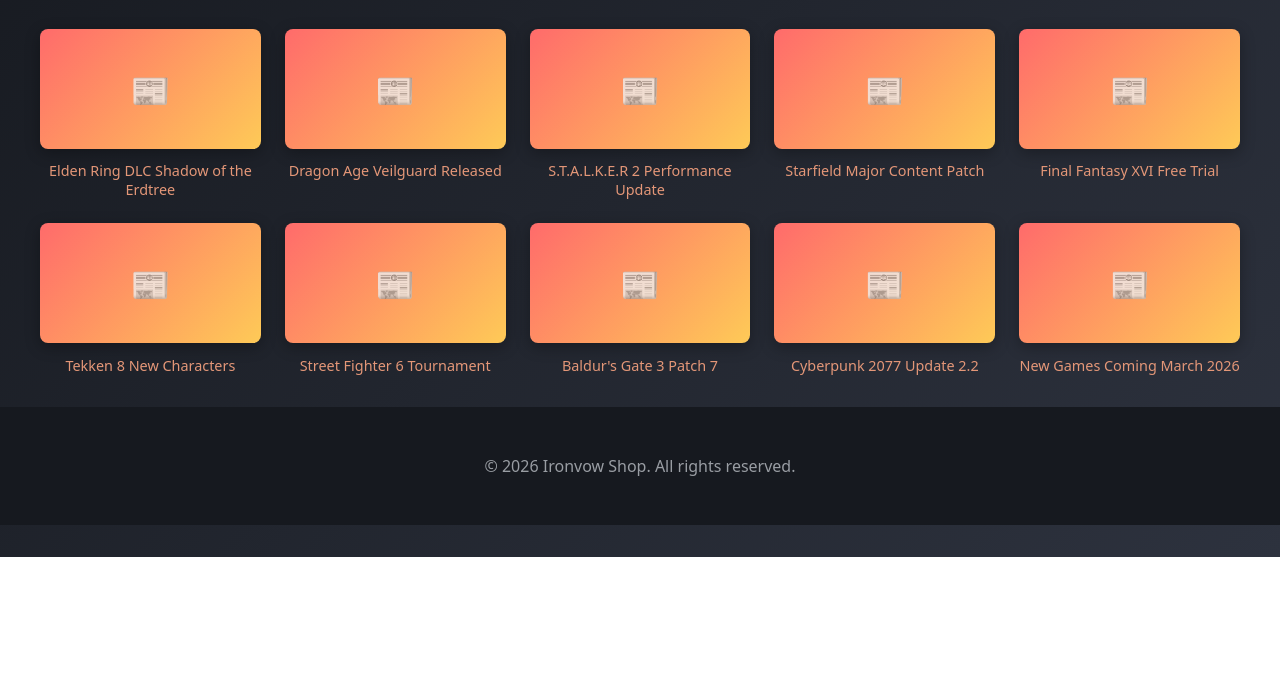
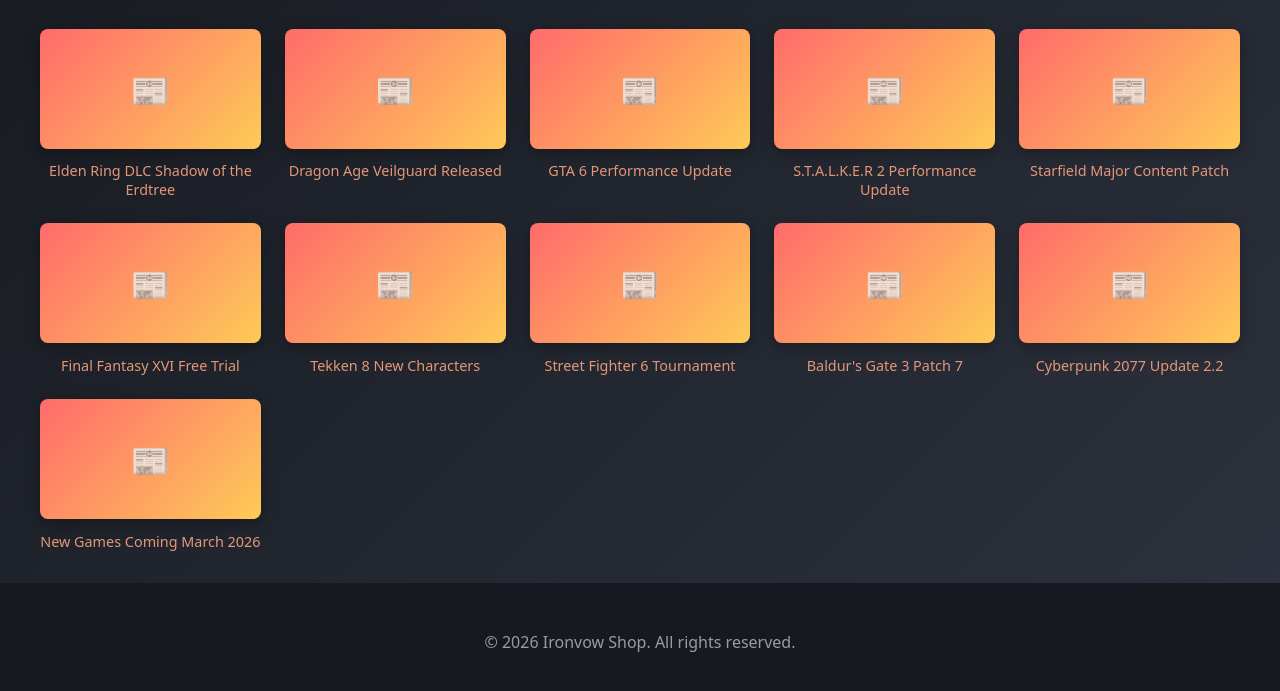
Before and after one commit to Vivek1835/WEB_FULL_STACK_Vivek, a website: page news.html in a window 1280 px wide. Shown: the part 243-934 px from the top of the page. Before the commit the page ends 800 px from the top, so only its background shows below. Drawn offline with Linux system fonts and the light colour scheme.

Commit message:
Added more games and it was complicated in first i added more games and fixed prices and images URL

```diff
--- a/news.html
+++ b/news.html
@@ -47,6 +47,10 @@
                 </div>
                 <div class="news-item">
                     <div class="news-box"></div>
+                    <p class="news-description">GTA 6 Performance Update</p>
+                </div>
+                <div class="news-item">
+                    <div class="news-box"></div>
                     <p class="news-description">S.T.A.L.K.E.R 2 Performance Update</p>
                 </div>
                 <div class="news-item">
```
Also changed, not shown: myside.html (line endings or trailing spaces).
